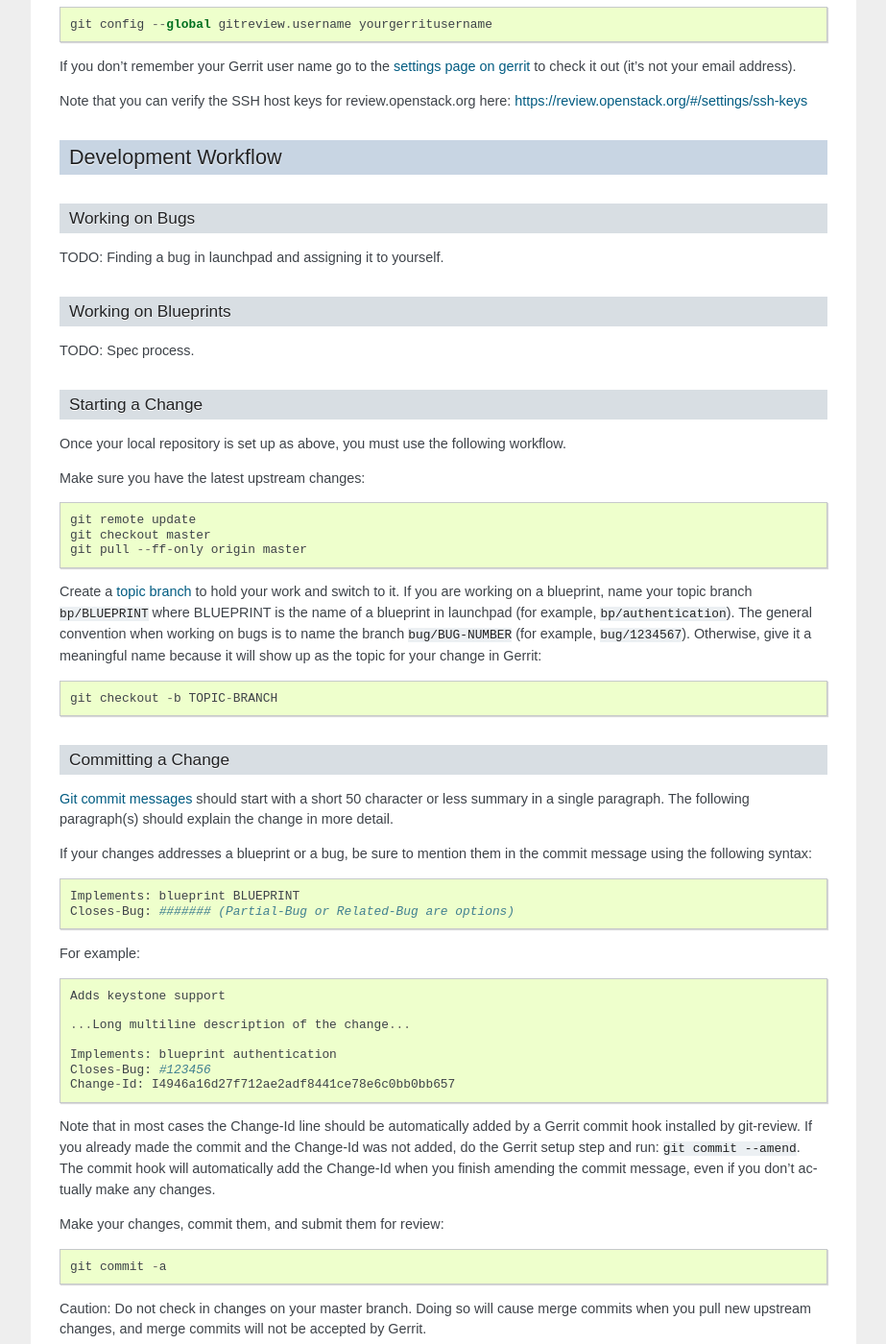
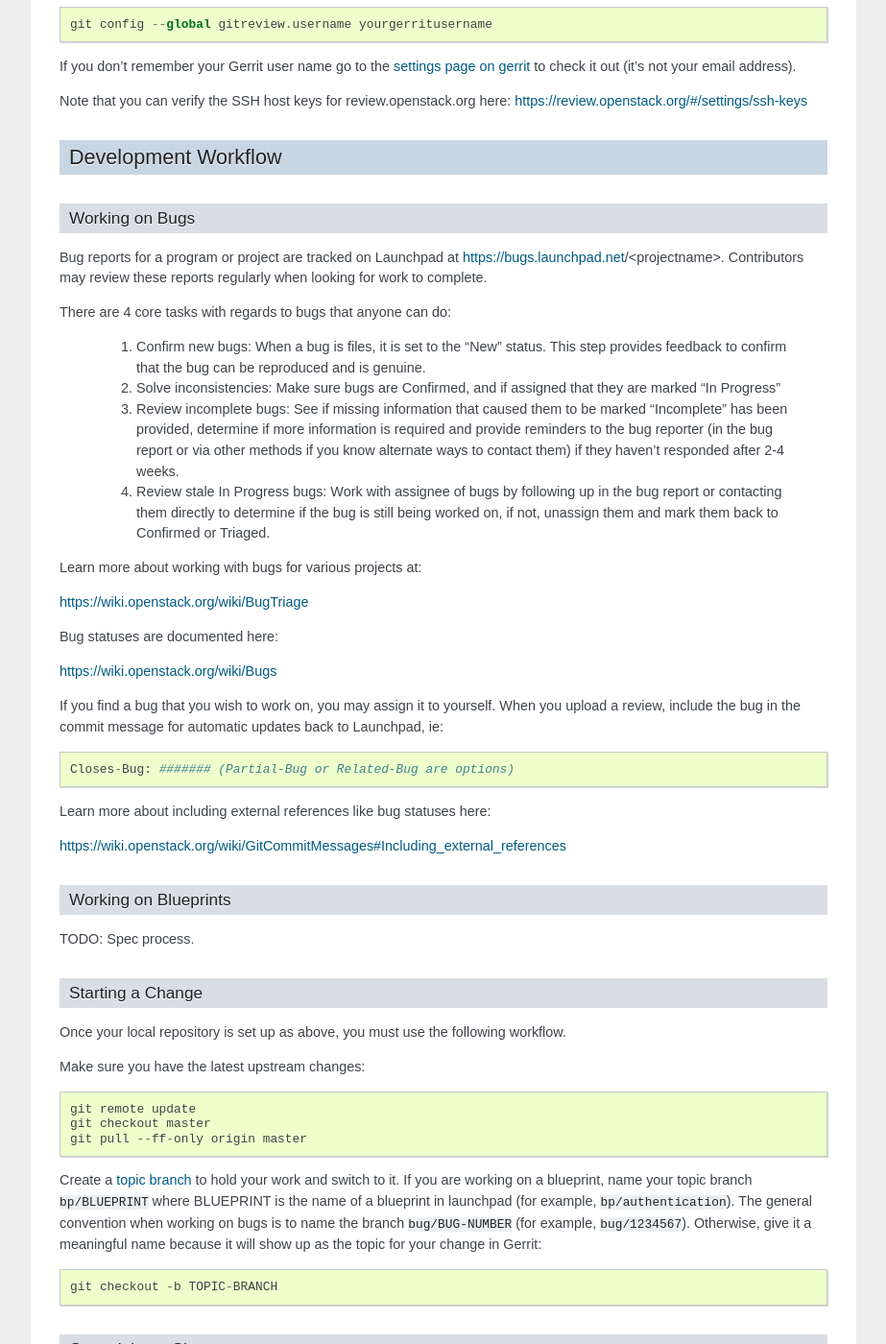
Before and after one commit to openstack-archive/infra-manual, a Sphinx documentation site: the page built from doc/source/developers.rst, in a window 1280 px wide and 1400 px high, scrolled down 2835 px. Shown: the whole window at 96% size, without its empty margins (198-1121 px from the left). Built offline with Sphinx 7.4.7, drawn with Linux system fonts in a browser that asks for light colours.

Commit message:
Add Working with Bugs section to Dev guide
Change-Id: Ib6ff2dd39721afc353726024c35130c30e5368dd

```diff
--- a/doc/source/developers.rst
+++ b/doc/source/developers.rst
@@ -166,7 +166,44 @@
 Working on Bugs
 ---------------
 
-TODO: Finding a bug in launchpad and assigning it to yourself.
+Bug reports for a program or project are tracked on Launchpad at
+https://bugs.launchpad.net/<projectname>. Contributors may review these
+reports regularly when looking for work to complete.
+
+There are 4 core tasks with regards to bugs that anyone can do:
+
+ #. Confirm new bugs: When a bug is files, it is set to the "New" status.
+    This step provides feedback to confirm that the bug can be reproduced
+    and is genuine.
+ #. Solve inconsistencies: Make sure bugs are Confirmed, and if assigned
+    that they are marked "In Progress"
+ #. Review incomplete bugs: See if missing information that caused them to
+    be marked "Incomplete" has been provided, determine if more information
+    is required and provide reminders to the bug reporter (in the bug report
+    or via other methods if you know alternate ways to contact them) if they
+    haven't responded after 2-4 weeks.
+ #. Review stale In Progress bugs: Work with assignee of bugs by following up
+    in the bug report or contacting them directly to determine if the bug is
+    still being worked on, if not, unassign them and mark them back to
+    Confirmed or Triaged.
+
+Learn more about working with bugs for various projects at:
+
+https://wiki.openstack.org/wiki/BugTriage
+
+Bug statuses are documented here:
+
+https://wiki.openstack.org/wiki/Bugs
+
+If you find a bug that you wish to work on, you may assign it to yourself.
+When you upload a review, include the bug in the commit message for
+automatic updates back to Launchpad, ie::
+
+  Closes-Bug: ####### (Partial-Bug or Related-Bug are options)
+
+Learn more about including external references like bug statuses here:
+
+https://wiki.openstack.org/wiki/GitCommitMessages#Including_external_references
 
 Working on Blueprints
 ---------------------
```
